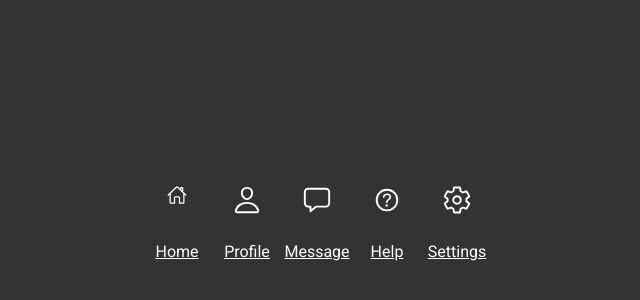
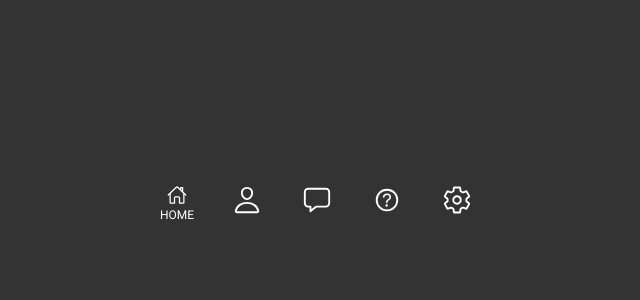
Before and after one commit to CJR85/css-icon-hover, a plain HTML site: page index.html in a window 1280 px wide. Shown: the part 198-498 px from the top of the page, without its empty margins (323-963 px from the left). Drawn offline with nearby package versions, Linux system fonts and the light colour scheme.

Commit message:
Style text class in navigation

```diff
--- a/style.css
+++ b/style.css
@@ -53,3 +53,18 @@ body {
   font-size: 20px;
   transform: translateY(-6px);
 }
+
+.navigation ul li a .text {
+  position: absolute;
+  font-size: 12px;
+  color: #fff;
+  bottom: 20px;
+  font-weight: 400;
+  transition: 0.25s;
+  text-transform: uppercase;
+  transform: scale(0);
+}
+
+.navigation ul li.active a .text {
+  transform: scale(1);
+}
```
